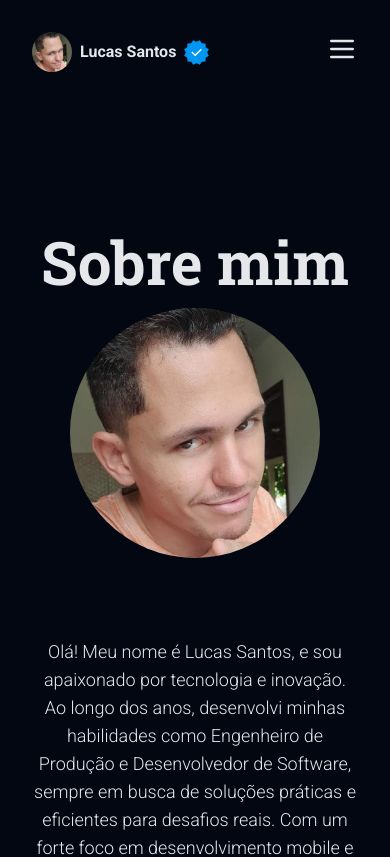
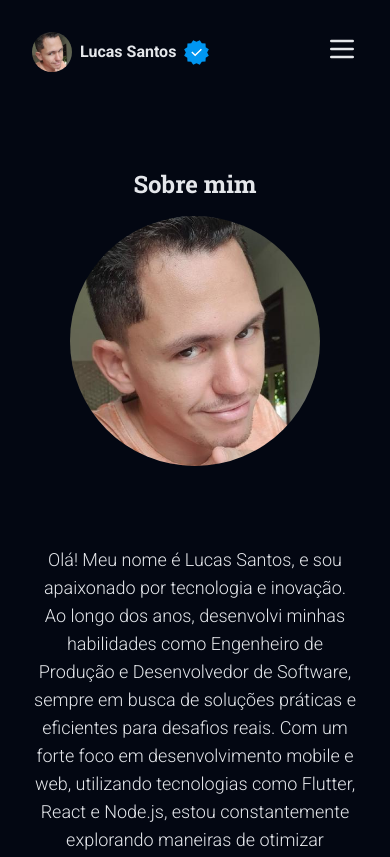
Before and after one commit to lucassnts963/elucas.dev, a Next.js app: page /about in a window 390 px wide. Shown: the top 857 px of the page. Built offline with nearby package versions, Linux system fonts and the light colour scheme.

Commit message:
implementando fechamento do menu no mobile após selecionar o link

```diff
--- a/app/about/page.jsx
+++ b/app/about/page.jsx
@@ -23,7 +23,7 @@ export default function AboutPage() {
     <div className="text-gray-200 flex flex-col items-center gap-4 mt-8">
       {/* Título com animação */}
       <motion.h1
-        className={`${robotoSlab.className} text-6xl text-center mt-32`}
+        className={`${robotoSlab.className} text-2xl md:text-6xl text-center mt-16 md:mt-32`}
         initial={{ opacity: 0, y: -50 }}
         animate={{ opacity: 1, y: 0 }}
         transition={{ duration: 0.8 }}
--- a/app/projects/page.jsx
+++ b/app/projects/page.jsx
@@ -22,7 +22,7 @@ export default function ProjectsPage() {
     <div className="text-gray-200 flex flex-col gap-4 mt-8">
       {/* Título da página com animação */}
       <motion.h1
-        className={`${robotoSlab.className} text-6xl text-center mt-16 md:mt-32`}
+        className={`${robotoSlab.className} text-2xl md:text-6xl text-center mt-16 md:mt-32`}
         initial={{ opacity: 0, y: -50 }}
         animate={{ opacity: 1, y: 0 }}
         transition={{ duration: 0.8 }}
```
